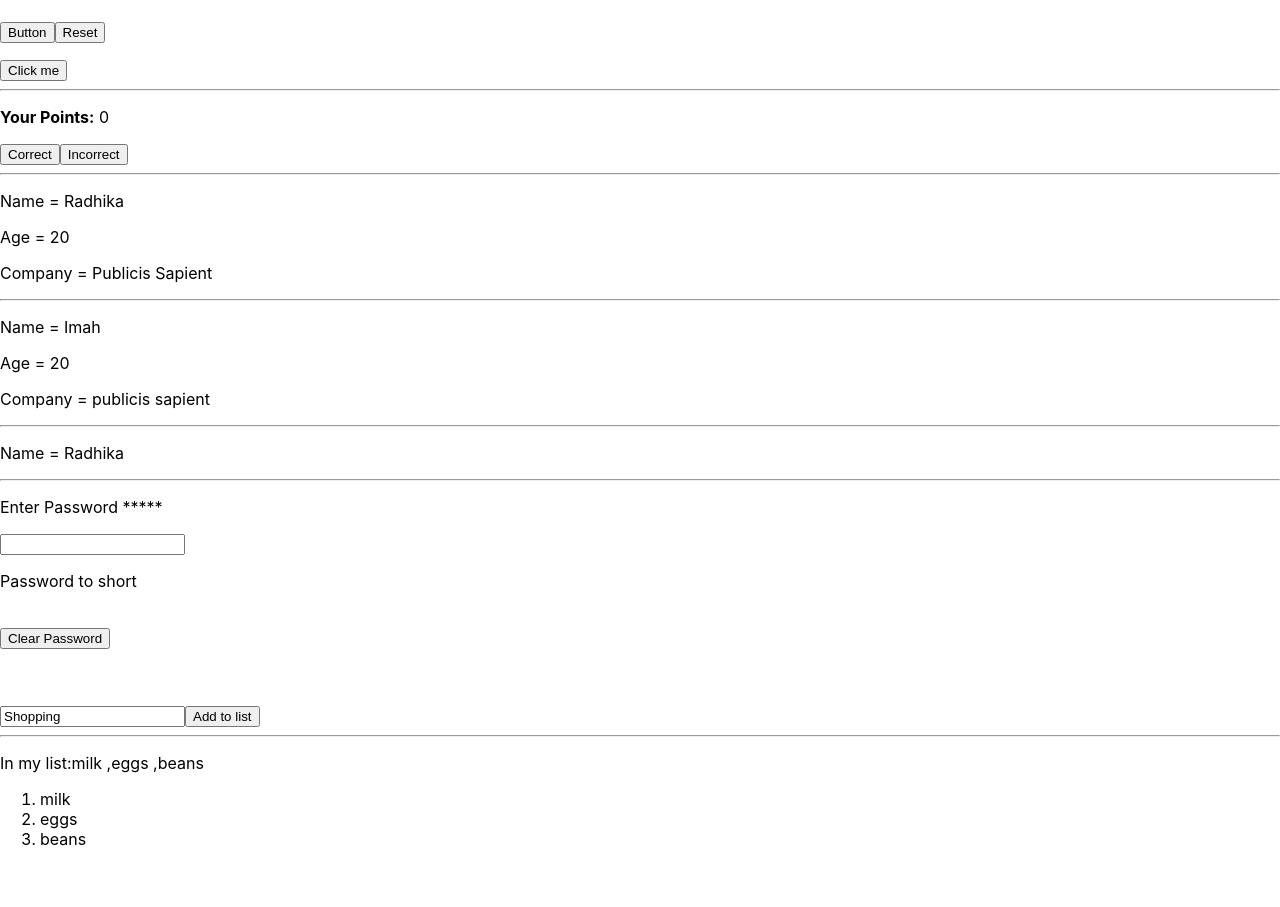
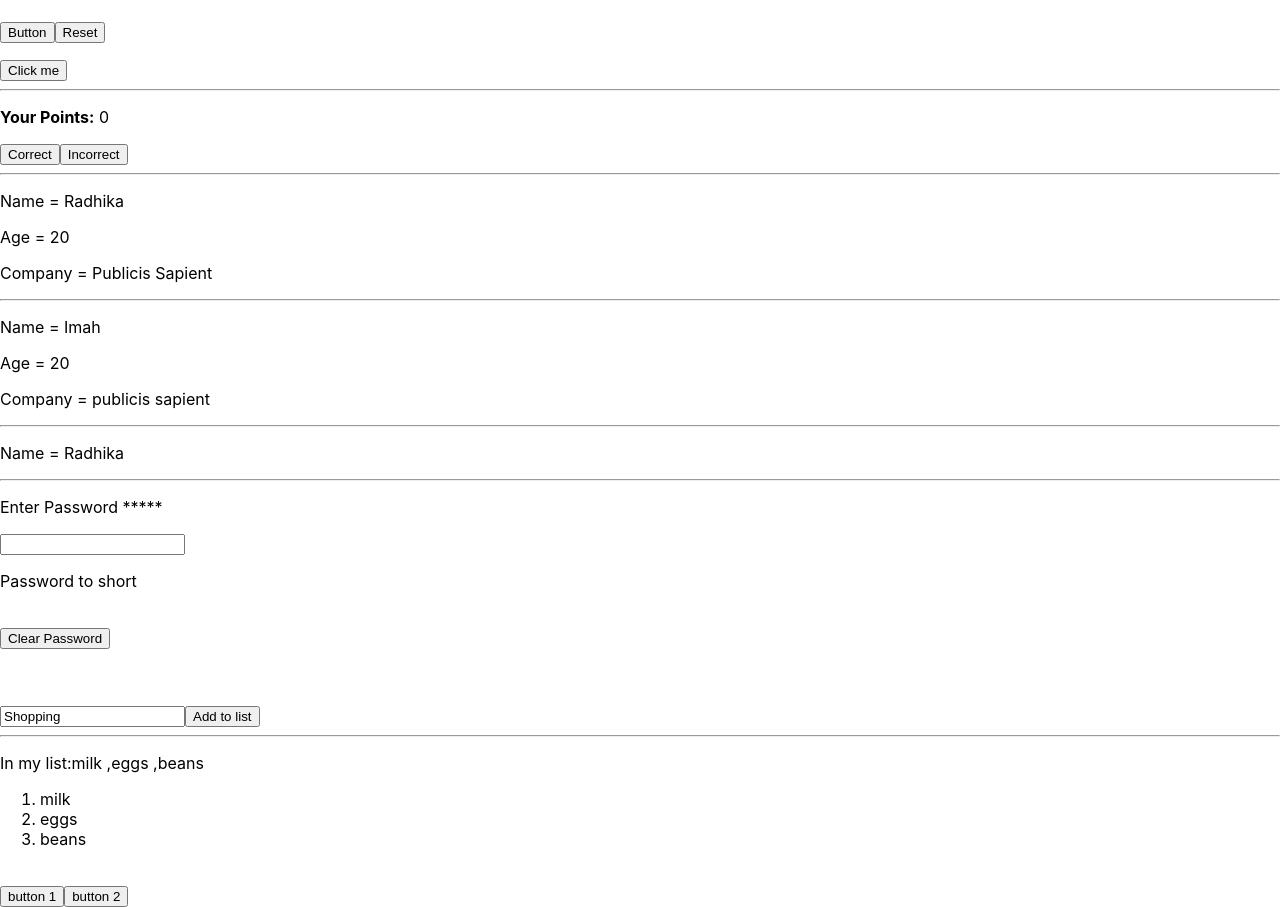
Before and after one commit to RadhikaChamdal/pd, a React (Create React App) app: page / in a window 1280 px wide. Before the commit the page ends 865 px from the top, so only its background shows below. Built offline with nearby package versions, Linux system fonts and the light colour scheme.

Commit message:
added a useEffect component in the components folder, added two buttons which use useEffect, included this in app.js

```diff
--- a/src/App.js
+++ b/src/App.js
@@ -3,6 +3,7 @@ import "./App.css";
 import State from "./components/state";
 import Input from './components/input';
 import Shopping from './components/map';
+import Effect from './components/useEffect';
 
 // creating reusuable components
 
@@ -42,7 +43,8 @@ function main() {
     <br />
     <br />
     <Shopping />
-
+    <br />
+    <Effect />
 
     </div>
 
--- /dev/null
+++ b/src/components/useEffect.js
@@ -0,0 +1,51 @@
+import React from "react";
+
+
+function Effect (){
+// useEffect will only run once and display once, this is useful when working with API's as you wouldnt want the api running
+// everytime the app is ran.
+
+const [stateOne , setStateOne] = React.useState(false);
+const [stateTwo, setStateTwo] = React.useState(false);
+
+React.useEffect (()=>{
+    console.log("StateOne")
+},[stateOne]);
+// Takes the useEffect which is ran every single time the app is ran using the [] forms a dependency array which then only runs once.
+
+
+// useState is set at false, because whent the code runs we are looking at the once the button is clickecd on.
+// Every time state changes the app gets runs again.
+React.useEffect (()=>{
+    console.log("StateTwo")
+},[stateTwo]);
+
+
+React.useEffect (()=>{
+    console.log("Hello")
+})
+React.useEffect (()=>{
+    console.log("Once")
+},[])
+React.useEffect (()=>{
+    console.log("Radhika")
+},[stateOne, stateTwo])
+
+return(
+    <div>
+        <button onClick = {()=> setStateOne(!stateOne)}>
+       button 1
+
+        </button>
+    <button onClick = {()=> setStateTwo(!stateTwo)}>
+        button 2
+    </button>
+
+    </div>
+
+
+
+        );
+}
+
+export default Effect
```
Also changed, not shown: src/components/api.js (+11 -0 lines).
